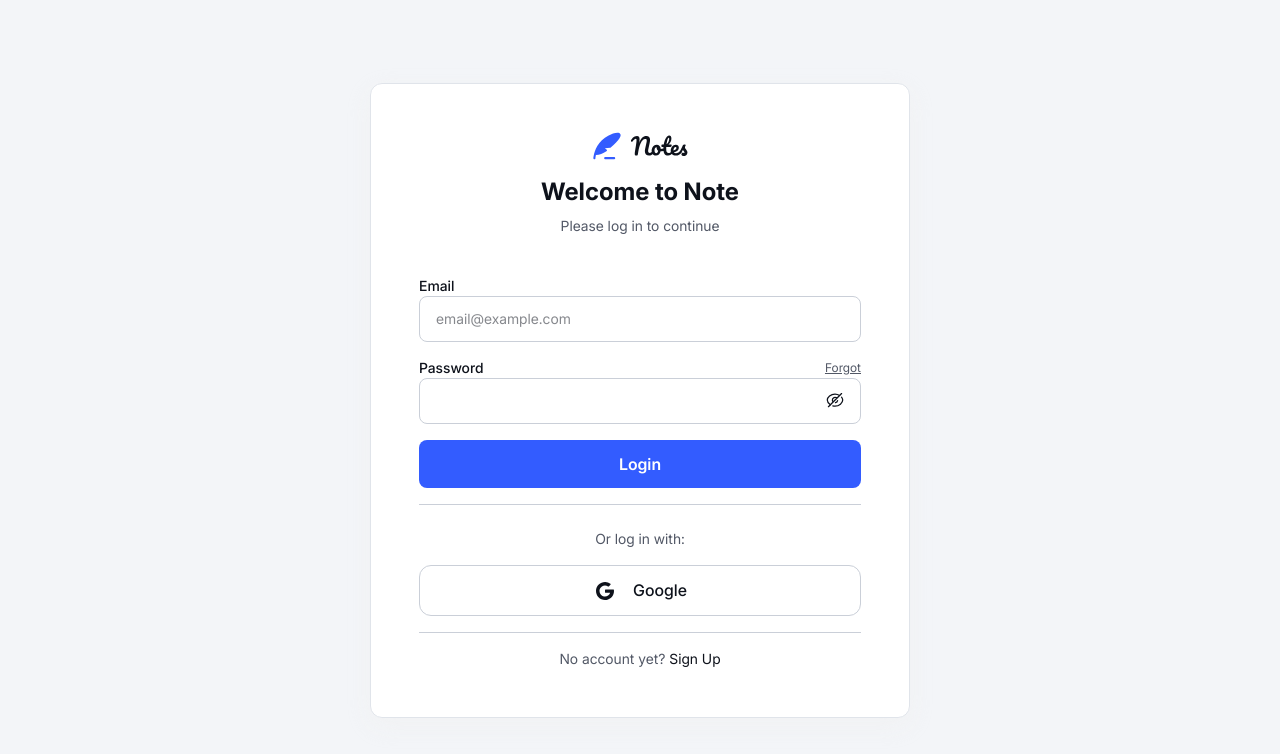
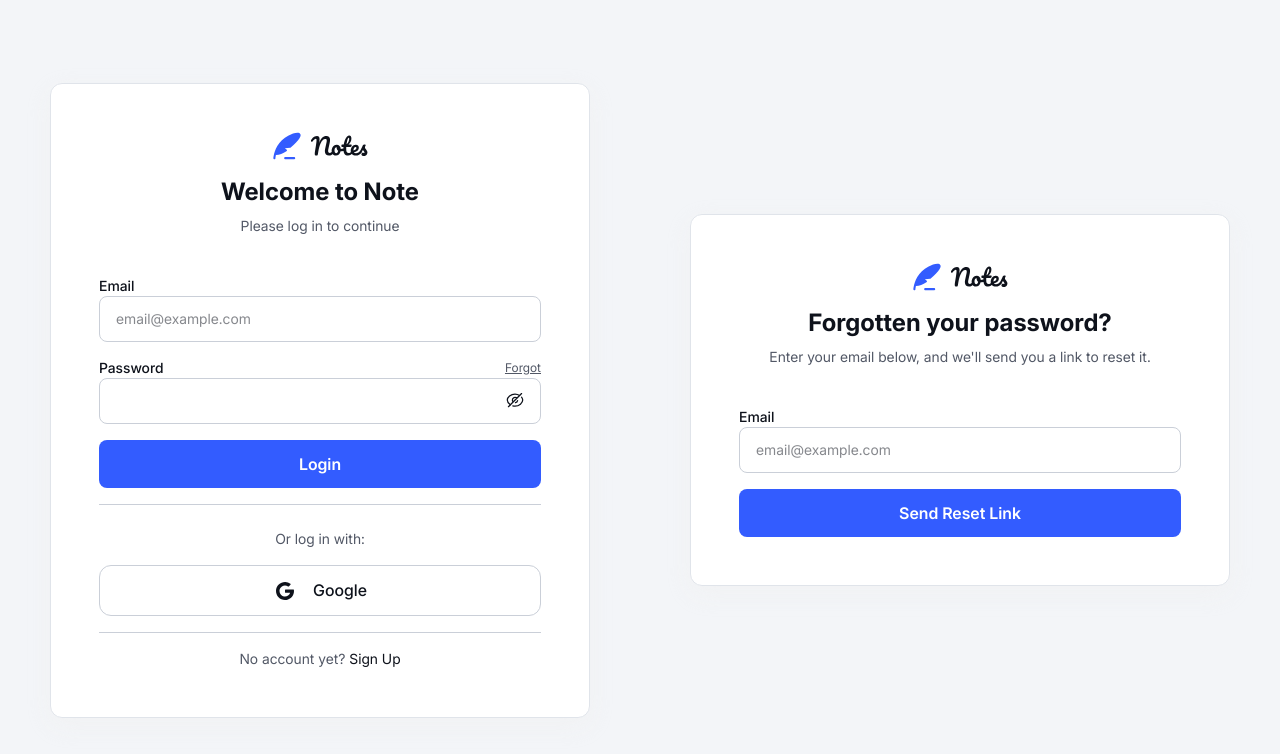
Before and after one commit to j0hnr0/Note-taking-web-app, a Next.js app: page / in a window 1280 px wide. Shown: the top 754 px of the page. Built offline with nearby package versions, Linux system fonts and the light colour scheme.

Commit message:
added Forgot Password Component

```diff
--- /dev/null
+++ b/app/_components/forgot-form.js
@@ -0,0 +1,34 @@
+import localFont from "next/font/local";
+import ForgotInput from "./forgot-input";
+
+const interSemi = localFont({
+  src: "../../public/fonts/inter/static/Inter_18pt-SemiBold.ttf",
+  display: "swap",
+});
+
+export default function ForgotForm() {
+  return (
+    <form className="mt-10">
+      <div>
+        <ForgotInput
+          label="Email"
+          placeholder="email@example.com"
+          type="email"
+        />
+      </div>
+
+      <div className="mt-4">
+        <button
+          type="submit"
+          className="w-full py-3 text-center bg-custom-blue-500 rounded-lg cursor-pointer"
+        >
+          <h5
+            className={`${interSemi.className} antialiased font-semibold text-base text-white`}
+          >
+            Send Reset Link
+          </h5>
+        </button>
+      </div>
+    </form>
+  );
+}
--- /dev/null
+++ b/app/_components/forgot-header.js
@@ -0,0 +1,34 @@
+import localFont from "next/font/local";
+import Logo from "./logo";
+
+const interBold = localFont({
+  src: "../../public/fonts/inter/static/Inter_18pt-Bold.ttf",
+  display: "swap",
+});
+
+const interReg = localFont({
+  src: "../../public/fonts/inter/static/Inter_18pt-Regular.ttf",
+  display: "swap",
+});
+
+export default function ForgotHeader() {
+  return (
+    <>
+      <div className="flex justify-center items-center">
+        <Logo />
+      </div>
+      <div className="text-center mt-4">
+        <h1
+          className={`${interBold.className} antialiased font-bold text-2xl text-custom-neutral-950`}
+        >
+          Forgotten your password?
+        </h1>
+        <h2
+          className={`${interReg.className} mt-2 antialiased text-sm text-custom-neutral-600`}
+        >
+          Enter your email below, and we'll send you a link to reset it.
+        </h2>
+      </div>
+    </>
+  );
+}
--- /dev/null
+++ b/app/_components/forgot-input.js
@@ -0,0 +1,35 @@
+import localFont from "next/font/local";
+
+const interMed = localFont({
+  src: "../../public/fonts/inter/static/Inter_18pt-Medium.ttf",
+  display: "swap",
+});
+
+const interReg = localFont({
+  src: "../../public/fonts/inter/static/Inter_18pt-Regular.ttf",
+  display: "swap",
+});
+
+export default function ForgotInput({ label, placeholder, type }) {
+  return (
+    <div>
+      <div className="flex justify-between items-center">
+        <label
+          htmlFor={type}
+          className={`${interMed.className} antialiased font-medium text-sm text-custom-neutral-950`}
+        >
+          {label}
+        </label>
+      </div>
+      <div className="relative">
+        <input
+          id={type}
+          name={type}
+          placeholder={placeholder}
+          className={`${interReg.className} antialiased text-sm text-custom-neutral-950 w-full rounded-lg py-3 px-4 border-[1px] border-custom-neutral-300
+          focus:outline-none`}
+        />
+      </div>
+    </div>
+  );
+}
--- a/public/images/icon-sun.svg
+++ b/app/_components/forgot-password.js
@@ -1 +1,15 @@
-<svg xmlns="http://www.w3.org/2000/svg" width="24" height="24" fill="none" viewBox="0 0 24 24"><path stroke="#0E121B" stroke-linecap="round" stroke-linejoin="round" stroke-width="1.5" d="M12.055 3v1.372m0 15.256V21m9-9h-1.372M4.427 12H3.055m15.364-6.364-.97.97M6.66 17.394l-.97.97m12.728 0-.97-.97M6.66 6.606l-.97-.97"/><path stroke="#0E121B" stroke-linecap="round" stroke-linejoin="round" stroke-width="1.5" d="M12.055 7.805a4.195 4.195 0 1 1 0 8.39 4.195 4.195 0 0 1 0-8.39Z" clip-rule="evenodd"/></svg>
+import ForgotForm from "./forgot-form";
+import ForgotHeader from "./forgot-header";
+
+export default function ForgotPassword() {
+  return (
+    <div
+      className="w-full max-w-[540px] mx-auto p-12 bg-white rounded-xl filter drop-shadow-[0_8px_12px_rgba(240,240,240,0.6)] border-[1px] border-custom-neutral-200
+    max-custom-768px:px-8
+    max-custom-475px:py-10 max-custom-475px:px-4"
+    >
+      <ForgotHeader />
+      <ForgotForm />
+    </div>
+  );
+}
--- a/app/page.js
+++ b/app/page.js
@@ -1,3 +1,4 @@
+import ForgotPassword from "./_components/forgot-password";
 import Login from "./_components/login";
 
 export default function Home() {
@@ -5,6 +6,7 @@ export default function Home() {
     <section className="bg-custom-neutral-100 h-screen flex justify-center items-center
     max-custom-475px:px-5">
       <Login />
+      <ForgotPassword/>
     </section>
   );
 }
```
